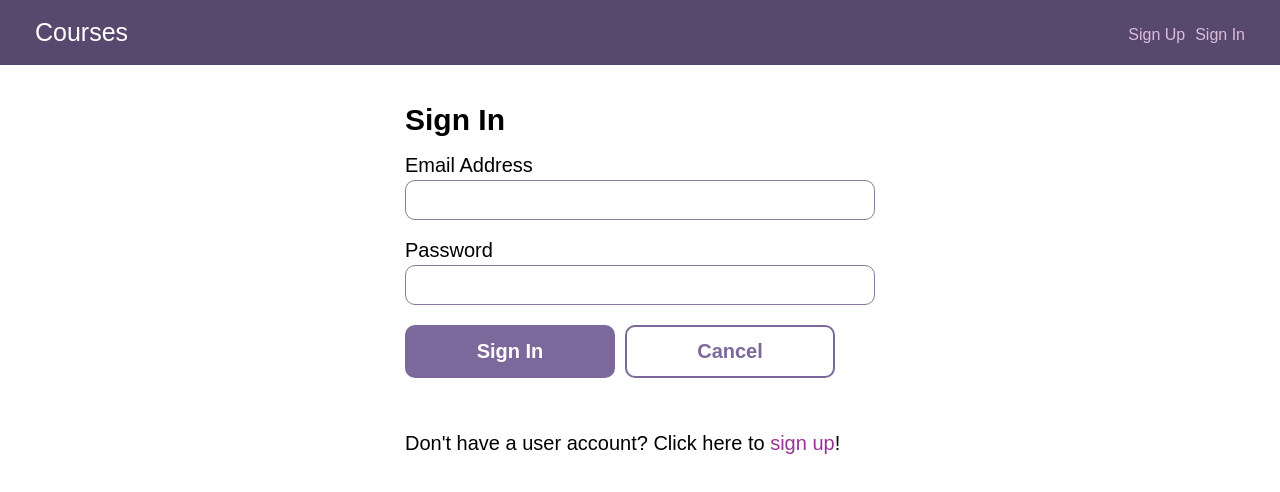
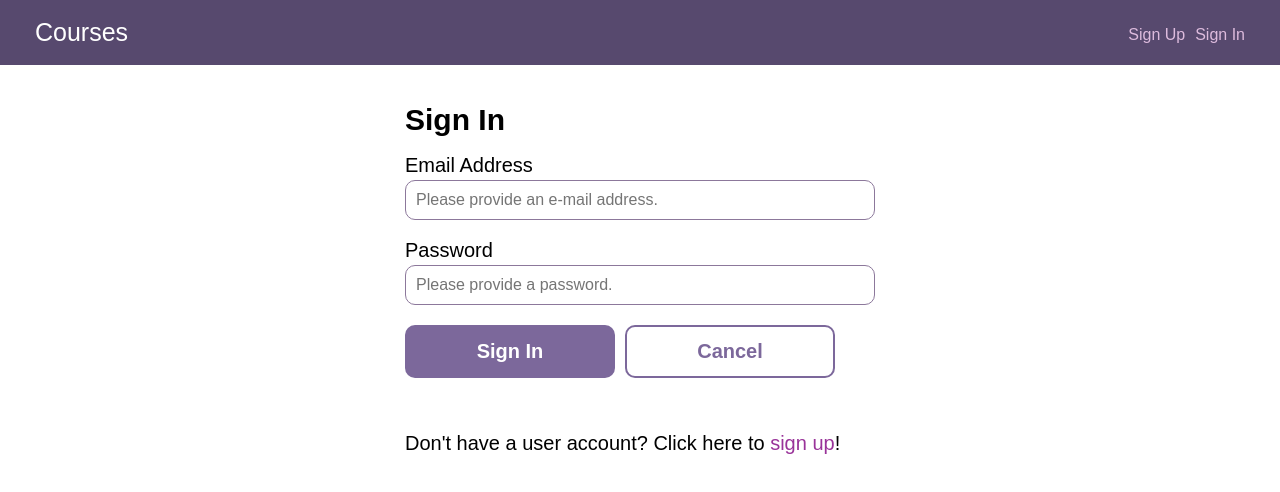
Before and after one commit to TaSigmund/final_project, a React (Create React App) app in the folder client/: page /signin in a window 1280 px wide. Shown: the top 492 px of the page. Built offline with nearby package versions, Linux system fonts and the light colour scheme.

Commit message:
signup connected to context

```diff
--- /dev/null
+++ b/client/src/Data.js
@@ -0,0 +1,37 @@
+import config from './config';
+
+export default class Data {
+  api(path, method = 'GET', body = null, requiresAuth = false, credentials = null) {
+    const url = config.apiBaseUrl + path;
+
+    const options = {
+      method,
+      headers: {
+        'Content-Type': 'application/json; charset=utf-8',
+      },
+    };
+
+    if (body !== null) {
+      options.body = JSON.stringify(body);
+    }
+
+    if (requiresAuth) {
+      const encodedCredentials = btoa(`${credentials.username}:${credentials.password}`);
+      options.headers['Authorization'] = `Basic ${encodedCredentials}`;
+    }
+    return fetch(url, options);
+  }
+
+  async getUser(username, password) {
+    const response = await this.api(`/users`, 'GET', null, true, { username, password });
+    if (response.status === 200) {
+      return response.json().then(data => data);
+    }
+    else if (response.status === 400) {
+      return null;
+    }
+    else {
+      throw new Error();
+    }
+  }
+}
--- a/client/src/LoginProvider.js
+++ b/client/src/LoginProvider.js
@@ -1,18 +1,23 @@
 import React, {useState, createContext} from 'react';
+import Data from './Data';
 export const LoginContext = createContext();
 
 export function LoginProvider({children}){
-    const [loggedIn, setLoggedIn] = useState(false);
+    const data = new Data();
+    const [authenticatedUser, setAuthenticatedUser] = useState(null);
 
-    function login(){
-        setLoggedIn(true)
-    }
+    async function signIn(username, password){
+        const user = await data.getUser(username, password);
+        setAuthenticatedUser(user);
+        return user;
+      }
 
     return(
         <LoginContext.Provider
             value={{
-                loggedIn,
-                login
+                signIn,
+                data,
+                authenticatedUser
             }}
         >
             {children}
--- a/client/src/components/Header.js
+++ b/client/src/components/Header.js
@@ -8,6 +8,7 @@ import {LoginContext} from '../LoginProvider';
 function Header(){
 
     const value = useContext(LoginContext);
+    const authUser = value.authenticatedUser;
 
     return(
     <header>
@@ -18,7 +19,7 @@ function Header(){
             <nav>
                 <ul className="header--signedout">
                     {
-                    value.loggedIn ?
+                    authUser ?
                     <React.Fragment>
                     <li>Username</li>
                     <li><Link to="/signout">Sign Out</Link></li>
--- a/client/src/components/UserSignIn.js
+++ b/client/src/components/UserSignIn.js
@@ -1,17 +1,22 @@
-import React from 'react';
+import React, {useState, useContext} from 'react';
 import {Link, useHistory} from 'react-router-dom';
 import Header from './Header';
-
+import {LoginContext} from '../LoginProvider';
 
 /****
  * DISPLAYS A SIGN IN FORM
  ***/
 function UserSignIn(){
 
+    const value = useContext(LoginContext);
     let history = useHistory();
+
+    const [emailField, setEmailField] = useState("");
+    const [passwordField, setPasswordField] = useState("");
 
     const handleSubmit = (e) => {
         e.preventDefault();
+        value.signIn(emailField, passwordField);
         history.push('/');
     }
 
@@ -23,9 +28,22 @@ function UserSignIn(){
                 <h2>Sign In</h2>
                 <form onSubmit={handleSubmit}>
                 <label for="emailAddress">Email Address</label>
-                <input id="emailAddress" name="emailAddress" type="email" value=""></input>
+                <input
+                    id="emailAddress"
+                    name="emailAddress"
+                    type="email"
+                    value={emailField}
+                    placeholder="Please provide an e-mail address."
+                    onChange={e => setEmailField(e.target.value)}
+                    ></input>
                 <label for="password">Password</label>
-                <input id="password" name="password" type="password" value=""></input>
+                <input id="password"
+                    name="password"
+                    type="password"
+                    value={passwordField}
+                    placeholder="Please provide a password."
+                    onChange={e => setPasswordField(e.target.value)}
+                    ></input>
                 <button className="button" type="submit">Sign In</button>
                 <Link to="/"><button className="button button-secondary">Cancel</button></Link>
                 </form>
--- /dev/null
+++ b/client/src/config.js
@@ -0,0 +1,3 @@
+export default{
+    apiBaseUrl: 'http://localhost:5000/api'
+}
```
Also changed, not shown: 2 other files (tests, documents, lock files or other folders).
